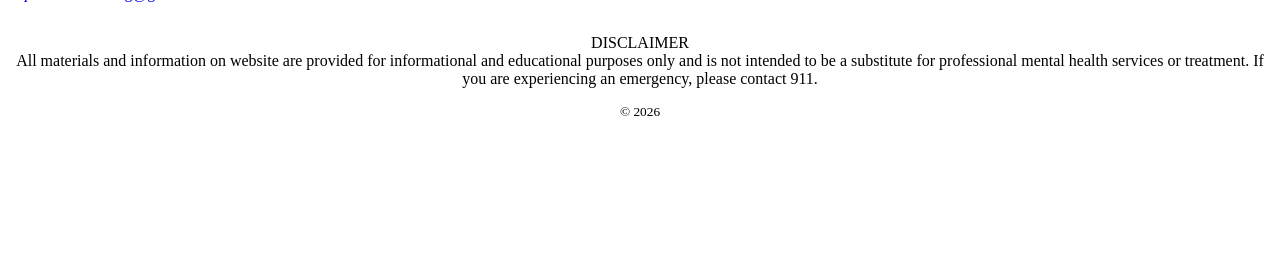
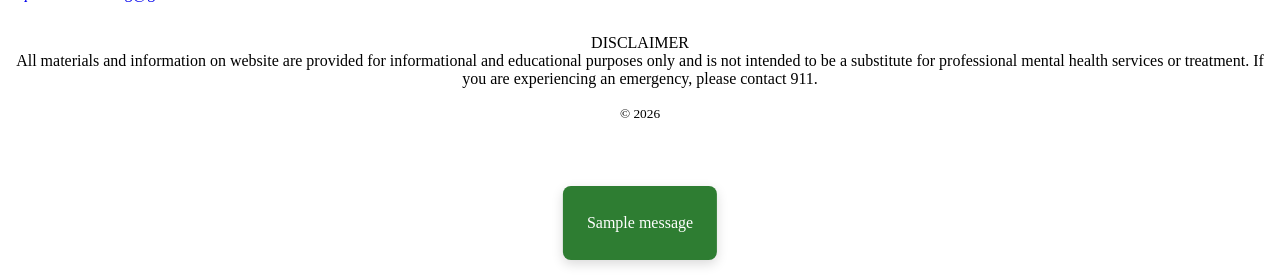
Before and after one commit to bruhge/rsquared, a Django app: page / in a window 1280 px wide. Shown: the part 520-800 px from the top of the page. Run offline with Django 4.2, Linux system fonts and the light colour scheme; tables that the repository leaves empty hold one stand-in row (values such as "Sample post"); one stand-in notice (Sample message) is shown.

Commit message:
Added contact form and page
First attempt at css for splash screen when form is submitted.  Added contact form, contact.html and seperated index.html into base.html so contact.html can use header/footer from index.html

```diff
--- a/rsquared/main/static/main/stylesheet.css
+++ b/rsquared/main/static/main/stylesheet.css
@@ -26,3 +26,29 @@
   background-color: #04AA6D;
   color: white;
 }
+
+.splash-banner {
+  position: fixed;
+  bottom: 20px;
+  left: 50%;
+  transform: translateX(-50%);
+  background-color: #2e7d32;
+  color: white;
+  padding: 12px 24px;
+  border-radius: 8px;
+  box-shadow: 0 4px 12px rgba(0, 0, 0, 0.15);
+  font-weight: 500;
+  z-index: 1000;
+  animation: fadeInUp 0.3s ease-out;
+}
+
+@keyframes fadeInUp {
+  from {
+    bottom: 0px;
+    opacity: 0;
+  }
+  to {
+    bottom: 20px;
+    opacity: 1;
+  }
+}
--- /dev/null
+++ b/rsquared/main/templates/base.html
@@ -0,0 +1,49 @@
+{% load static %}
+<!DOCTYPE html>
+<html lang="en">
+<head>
+    <meta charset="UTF-8">
+    <title>R Sqauared Counsoling</title>
+    <link rel="stylesheet" href="{% static 'main/stylesheet.css' %}">
+</head>
+<body>
+        <div class="topnav">
+            <a class="active" href="{% url 'home' %}">Home</a>
+            <a href="#">Randy's Bio</a>
+            <a href="#">Therapy</a>
+            <a href="#">Wellness</a>
+            <a href="#">Evaluations</a>
+            <a href="{% url 'contact' %}">Contact</a>
+        </div>
+        <h1 style="text-align: center;">Let’s meet Randy</h1>
+    {% block content%}
+    {% endblock %}
+        <footer>
+            <p style="display: inline-block">
+                Contact <br>
+                Randy Ruhge <br>
+                8790 F St <br>
+                Suite 527 <br>
+                Omaha, NE 68127 <br>
+                <a href="tel:402-660-1987">(402) 660-1987</a> <br>
+                <a href="mailto:rsquaredcounseling@gmail.com">rsquaredcounseling@gmail.com</a>
+            </p>
+            <iframe src="https://www.google.com/maps/embed?pb=!1m18!1m12!1m3!1d3001.0568038908746!2d-96.0514282845794!3d41.22053257927989!2m3!1f0!2f0!3f0!3m2!1i1024!2i768!4f13.1!3m3!1m2!1s0x87938cbfa859c021%3A0x67a970abd4151c86!2s8790%20F%20St%2C%20Omaha%2C%20NE%2068127!5e0!3m2!1sen!2sus!4v1615166307191!5m2!1sen!2sus" width="300" height="200"  style="display: inline-block" allowfullscreen="" loading="lazy"></iframe>
+            <p style="text-align: center">
+                DISCLAIMER <br>
+                All materials and information on website are provided for informational and educational purposes only and is not intended to be a substitute for professional mental health services or treatment. If you are experiencing an emergency, please contact 911.
+            </p>
+            <small>
+                <p style="text-align: center">&copy <script>document.write(new Date().getFullYear())</script><br>
+            </small>
+
+        </footer>
+    {% if messages %}
+        <div class="splash-banner">
+            {% for message in messages %}
+                <p>{{ message }}</p>
+            {% endfor %}
+        </div>
+    {% endif %}
+</body>
+</html>
--- a/rsquared/main/templates/main/index.html
+++ b/rsquared/main/templates/main/index.html
@@ -1,20 +1,5 @@
-{% load static %}
-<html lang="en">
-    <head>
-        <meta charset="UTF-8">
-        <link rel="stylesheet" href="{% static 'main/stylesheet.css' %}">
-        <title>R Squared Counseling</title>
-    </head>
-    <body>
-        <div class="topnav">
-            <a class="active" href="#">Home</a>
-            <a href="#">Randy's Bio</a>
-            <a href="#">Therapy</a>
-            <a href="#">Wellness</a>
-            <a href="#">Evaluations</a>
-            <a href="#">Contact</a>
-        </div>
-        <h1 style="text-align: center;">Let’s meet Randy</h1>
+{% extends 'base.html' %}
+{% block content %}
 
 <p style="font_size: 30px;">
     I specialize in supporting First Responders and individuals who work in high stress, high impact roles.
@@ -30,25 +15,4 @@ I believe therapy is your space and your story. You decide what matters most, an
     and compassion. I draw from my own diverse experiences to relate to clients, and when your experience is different
     from mine, I listen deeply to understand your world and how it has shaped you. <br>
 <br>
-        <footer>
-            <p style="display: inline-block">
-                Contact <br>
-                Randy Ruhge <br>
-                8790 F St <br>
-                Suite 527 <br>
-                Omaha, NE 68127 <br>
-                <a href="tel:402-660-1987">(402) 660-1987</a> <br>
-                <a href="mailto:rsquaredcounseling@gmail.com">rsquaredcounseling@gmail.com</a>
-            </p>
-            <iframe src="https://www.google.com/maps/embed?pb=!1m18!1m12!1m3!1d3001.0568038908746!2d-96.0514282845794!3d41.22053257927989!2m3!1f0!2f0!3f0!3m2!1i1024!2i768!4f13.1!3m3!1m2!1s0x87938cbfa859c021%3A0x67a970abd4151c86!2s8790%20F%20St%2C%20Omaha%2C%20NE%2068127!5e0!3m2!1sen!2sus!4v1615166307191!5m2!1sen!2sus" width="300" height="200"  style="display: inline-block" allowfullscreen="" loading="lazy"></iframe>
-            <p style="text-align: center">
-                DISCLAIMER <br>
-                All materials and information on website are provided for informational and educational purposes only and is not intended to be a substitute for professional mental health services or treatment. If you are experiencing an emergency, please contact 911.
-            </p>
-            <small>
-                <p style="text-align: center">&copy <script>document.write(new Date().getFullYear())</script><br>
-            </small>
-
-        </footer>
-    </body>
-</html>
+{% endblock %}
--- a/rsquared/main/urls.py
+++ b/rsquared/main/urls.py
@@ -1,6 +1,7 @@
 from django.urls import path
-from .views import index
+from .views import index, contact
 
 urlpatterns = [
-    path('', index, name='home')
+    path('', index, name='home'),
+    path('contact/', contact, name='contact'),
 ]
--- a/rsquared/main/views.py
+++ b/rsquared/main/views.py
@@ -1,6 +1,26 @@
-from django.shortcuts import render
+from django.contrib import messages
+from django.core.mail import send_mail
+from django.shortcuts import render, redirect
 from django.http import HttpResponse
 
 
 def index(request):
     return render(request, 'main/index.html')
+
+def contact(request):
+    if request.method == 'POST':
+        name = request.POST.get('name')
+        email = request.POST.get('email')
+        message = request.POST.get('message')
+        subject = f'Query from {name}'
+        body = f'Email from {email},\n\n{message}'
+        send_mail(
+            subject=subject,
+            message=body,
+            from_email='bruhge@gmail.com',
+            recipient_list=['bruhge@gmail.com'],
+            fail_silently=False
+        )
+        messages.success(request, 'Thank you for submitting!  Your message has been sent.')
+        return redirect('home')
+    return render(request, 'main/contact.html')
--- a/rsquared/rsquared/settings.py
+++ b/rsquared/rsquared/settings.py
@@ -127,3 +127,6 @@ STATICFILES_STORAGE = 'whitenoise.storage.CompressedManifestStaticFilesStorage'
 # https://docs.djangoproject.com/en/4.2/ref/settings/#default-auto-field
 
 DEFAULT_AUTO_FIELD = 'django.db.models.BigAutoField'
+
+EMAIL_BACKEND = 'django.core.mail.backends.console.EmailBackend'
+#EMAIL_HOST = 'smtp.gmail.com'
```
Also changed, not shown: rsquared/main/templates/main/contact.html (added, +14 -0 lines).
